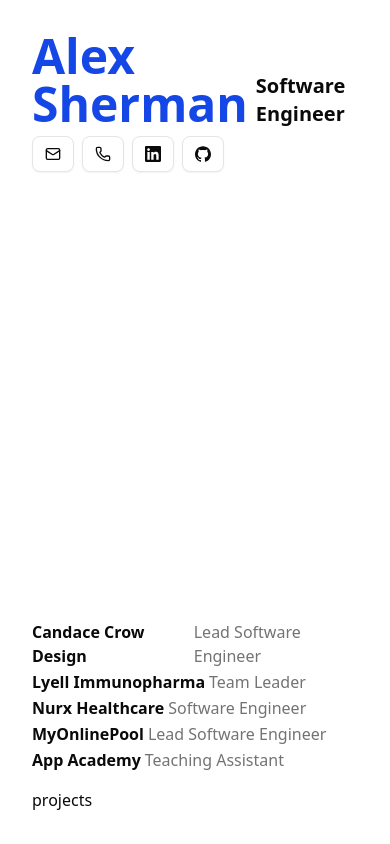
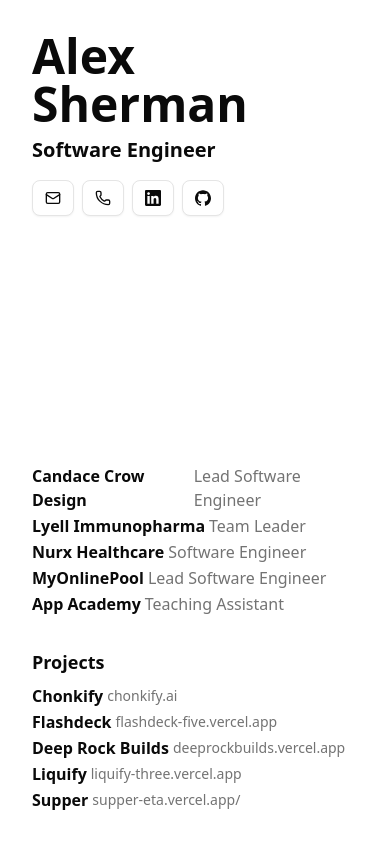
Before and after one commit to asherman-ca/folio25, a Next.js app: page / in a window 390 px wide. Built offline with nearby package versions, Linux system fonts and the light colour scheme.

Commit message:
projects

```diff
--- a/app/data/details.ts
+++ b/app/data/details.ts
@@ -129,21 +129,5 @@ export const details = {
 				href: 'https://supper-eta.vercel.app/',
 			},
 		},
-		{
-			title: 'Chonkify',
-			techStack: [
-				'Side Project',
-				'TypeScript',
-				'Next.js',
-				'Midjourney',
-				'Postgres',
-			],
-			description:
-				'AI image generator that trains model and generates chonky pets in under 60 seconds',
-			link: {
-				label: 'chonkify.vercel.app/',
-				href: 'https://chonkify.vercel.app/',
-			},
-		},
 	],
 }
--- a/app/page.tsx
+++ b/app/page.tsx
@@ -8,9 +8,9 @@ import { details } from './data/details'
 export default function Home() {
 	return (
 		<MaxWidth className='justify-between'>
-			<div id='title' className='flex flex-col items-start gap-2'>
-				<div className='flex items-end gap-2'>
-					<h1 className='text-5xl font-bold text-blue-700'>Alex Sherman</h1>
+			<div id='title' className='flex flex-col items-start gap-4 md:gap-2'>
+				<div className='flex md:flex-row flex-col items-start md:items-end gap-2'>
+					<h1 className='text-5xl font-bold'>Alex Sherman</h1>
 					<span className='text-xl font-bold'>Software Engineer</span>
 				</div>
 				<div className='flex flex-col items-start gap-2'>
@@ -42,7 +42,7 @@ export default function Home() {
 				</div>
 			</div>
 
-			<div className='flex flex-col gap-4'>
+			<div className='flex flex-col gap-8'>
 				<div id='roles' className='flex flex-col gap-0.5'>
 					{details.roles.map((role) => (
 						<a
@@ -58,7 +58,24 @@ export default function Home() {
 					))}
 				</div>
 
-				<div id='projects'>projects</div>
+				<div id='projects' className='flex flex-col gap-2'>
+					<h1 className='text-lg font-semibold'>Projects</h1>
+					<div className='flex flex-col gap-0.5'>
+						{details.projects.map((project) => (
+							<a
+								key={project.link.label}
+								href={project.link.href}
+								target='_blank'
+								className='cursor-pointer font-semibold hover:-translate-x-[10px] transition-transform flex items-center gap-1'
+							>
+								{project.title}
+								<span className='font-light text-muted-foreground text-sm'>
+									{project.link.label}
+								</span>
+							</a>
+						))}
+					</div>
+				</div>
 			</div>
 		</MaxWidth>
 	)
--- a/app/resume/[...id]/page.tsx
+++ b/app/resume/[...id]/page.tsx
@@ -26,20 +26,26 @@ export default async function Resume({ params }: { params: { id: string } }) {
 		<MaxWidth className='gap-6'>
 			<div className='flex justify-between items-center gap-4'>
 				{prevRole ? (
-					<Link href={`/resume/${prevRole.slug}`}>
+					<Link
+						href={`/resume/${prevRole.slug}`}
+						className='hover:text-gray-500'
+					>
 						<ArrowLeftIcon size={24} />
 					</Link>
 				) : (
-					<Link href={'/'}>
+					<Link href={'/'} className='hover:text-gray-500'>
 						<Home size={24} />
 					</Link>
 				)}
 				{nextRole ? (
-					<Link href={`/resume/${nextRole.slug}`} className=''>
+					<Link
+						href={`/resume/${nextRole.slug}`}
+						className='hover:text-gray-500'
+					>
 						<ArrowRightIcon size={24} />
 					</Link>
 				) : (
-					<Link href={'/'}>
+					<Link href={'/'} className='hover:text-gray-500'>
 						<Home size={24} />
 					</Link>
 				)}
```
